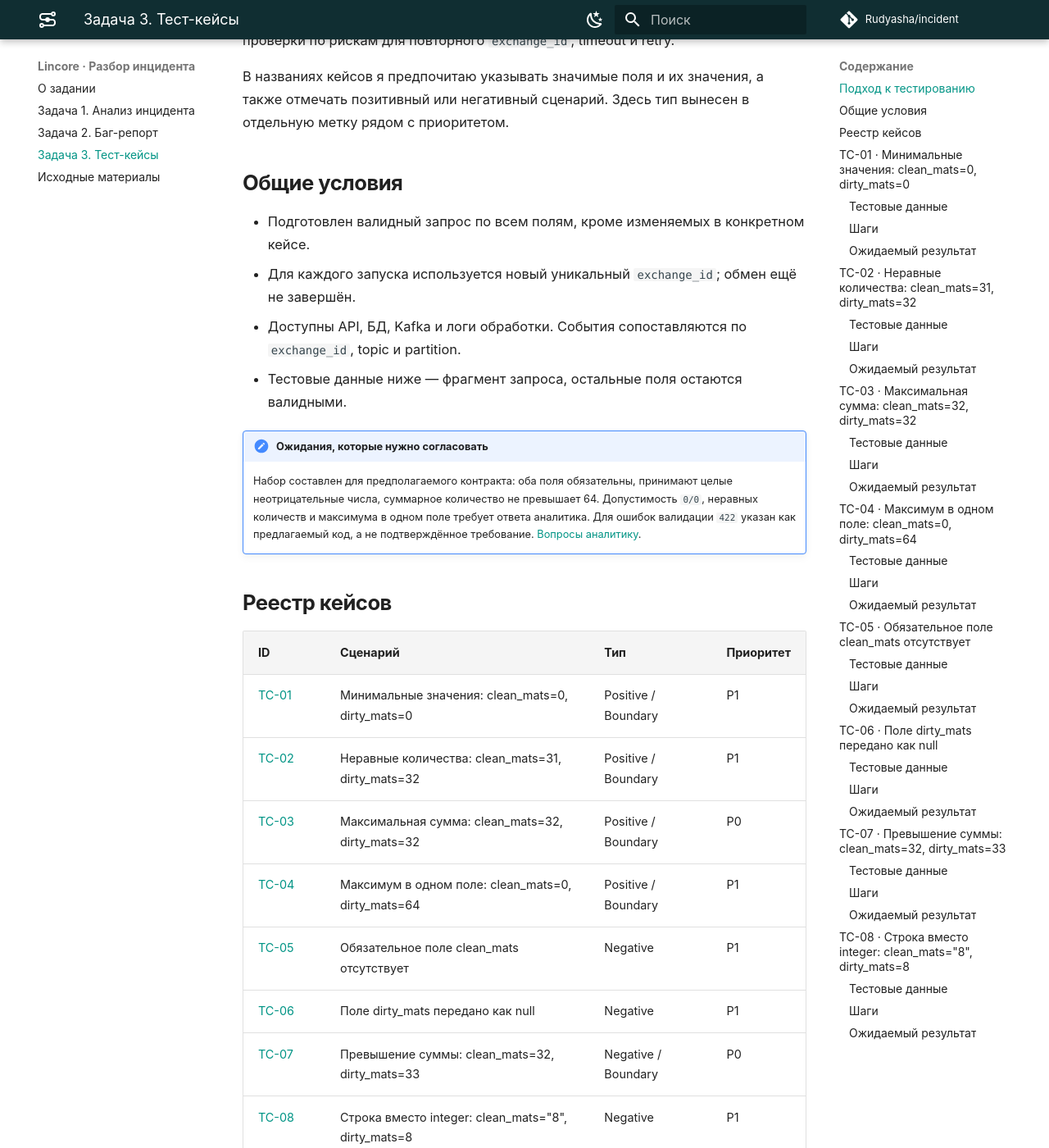
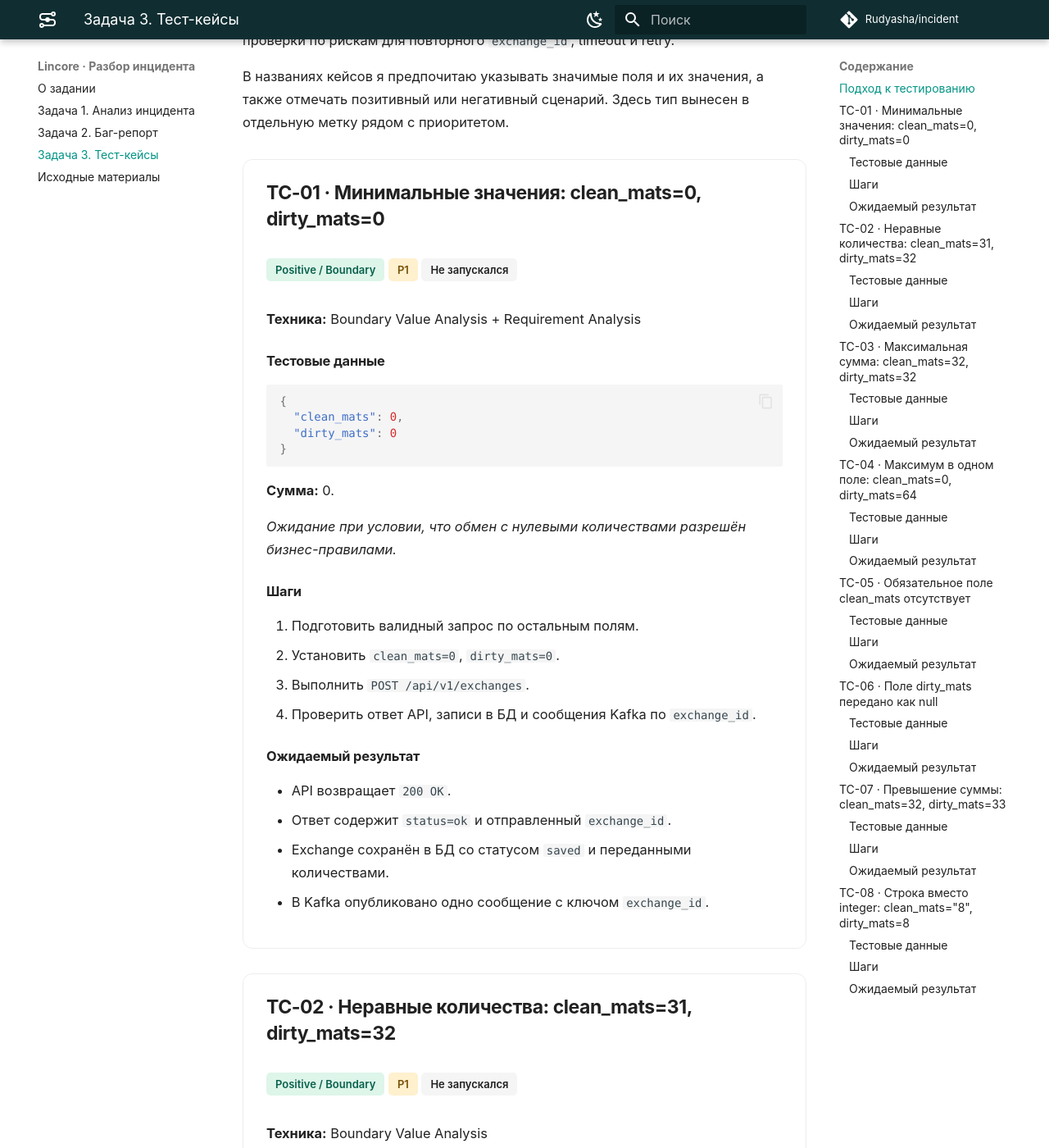
Before and after one commit to Rudyasha/incident, an MkDocs documentation site: the page built from docs/task-3.md, in a window 1280 px wide and 1400 px high, scrolled down 594 px. Shown: the whole window at 82% size. Built offline with MkDocs 1.6.1 and Material for MkDocs 9.7.7, drawn with Linux system fonts in a browser that asks for light colours; comment, search, counter and statistics services are not loaded.

Commit message:
Remove common conditions and case registry sections

```diff
--- a/docs/task-3.md
+++ b/docs/task-3.md
@@ -15,29 +15,6 @@
 В полном наборе дополнительно использовала бы другие техники для остальных параметров и состояний функции: классы эквивалентности для обязательности, типов и форматов полей; таблицу решений для связей driver–route–point–client и предусловий; тестирование переходов состояний для статусов точки; негативное REST-тестирование для authentication, HTTP methods и Content-Type; а также проверки по рискам для повторного `exchange_id`, timeout и retry.
 
 В названиях кейсов я предпочитаю указывать значимые поля и их значения, а также отмечать позитивный или негативный сценарий. Здесь тип вынесен в отдельную метку рядом с приоритетом.
-
-## Общие условия
-
-- Подготовлен валидный запрос по всем полям, кроме изменяемых в конкретном кейсе.
-- Для каждого запуска используется новый уникальный `exchange_id`; обмен ещё не завершён.
-- Доступны API, БД, Kafka и логи обработки. События сопоставляются по `exchange_id`, topic и partition.
-- Тестовые данные ниже — фрагмент запроса, остальные поля остаются валидными.
-
-!!! note "Ожидания, которые нужно согласовать"
-    Набор составлен для предполагаемого контракта: оба поля обязательны, принимают целые неотрицательные числа, суммарное количество не превышает 64. Допустимость `0/0`, неравных количеств и максимума в одном поле требует ответа аналитика. Для ошибок валидации `422` указан как предлагаемый код, а не подтверждённое требование. [Вопросы аналитику](task-1.md#4).
-
-## Реестр кейсов
-
-| ID | Сценарий | Тип | Приоритет |
-|---|---|---|---|
-| [TC-01](#tc-01) | Минимальные значения: clean_mats=0, dirty_mats=0 | Positive / Boundary | P1 |
-| [TC-02](#tc-02) | Неравные количества: clean_mats=31, dirty_mats=32 | Positive / Boundary | P1 |
-| [TC-03](#tc-03) | Максимальная сумма: clean_mats=32, dirty_mats=32 | Positive / Boundary | P0 |
-| [TC-04](#tc-04) | Максимум в одном поле: clean_mats=0, dirty_mats=64 | Positive / Boundary | P1 |
-| [TC-05](#tc-05) | Обязательное поле clean_mats отсутствует | Negative | P1 |
-| [TC-06](#tc-06) | Поле dirty_mats передано как null | Negative | P1 |
-| [TC-07](#tc-07) | Превышение суммы: clean_mats=32, dirty_mats=33 | Negative / Boundary | P0 |
-| [TC-08](#tc-08) | Строка вместо integer: clean_mats="8", dirty_mats=8 | Negative | P1 |
 
 <div class="test-case" markdown>
 
```
